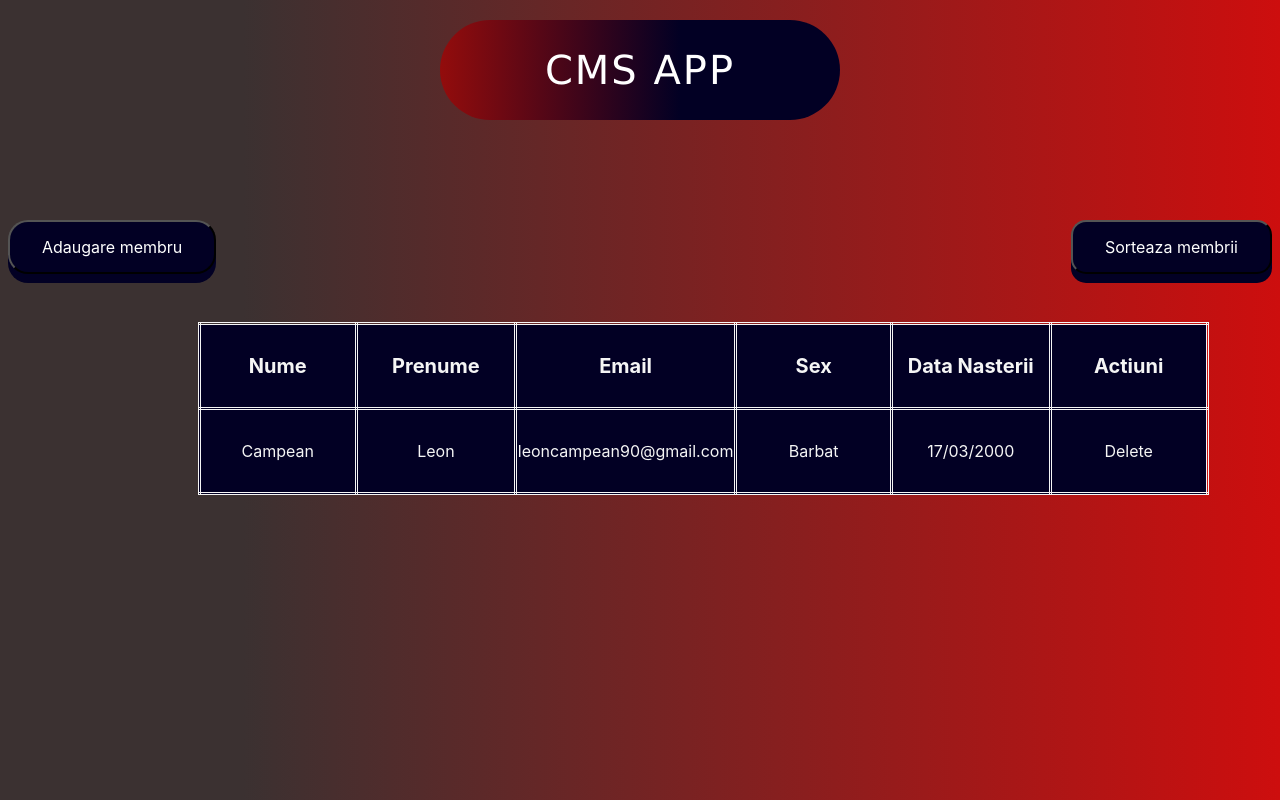
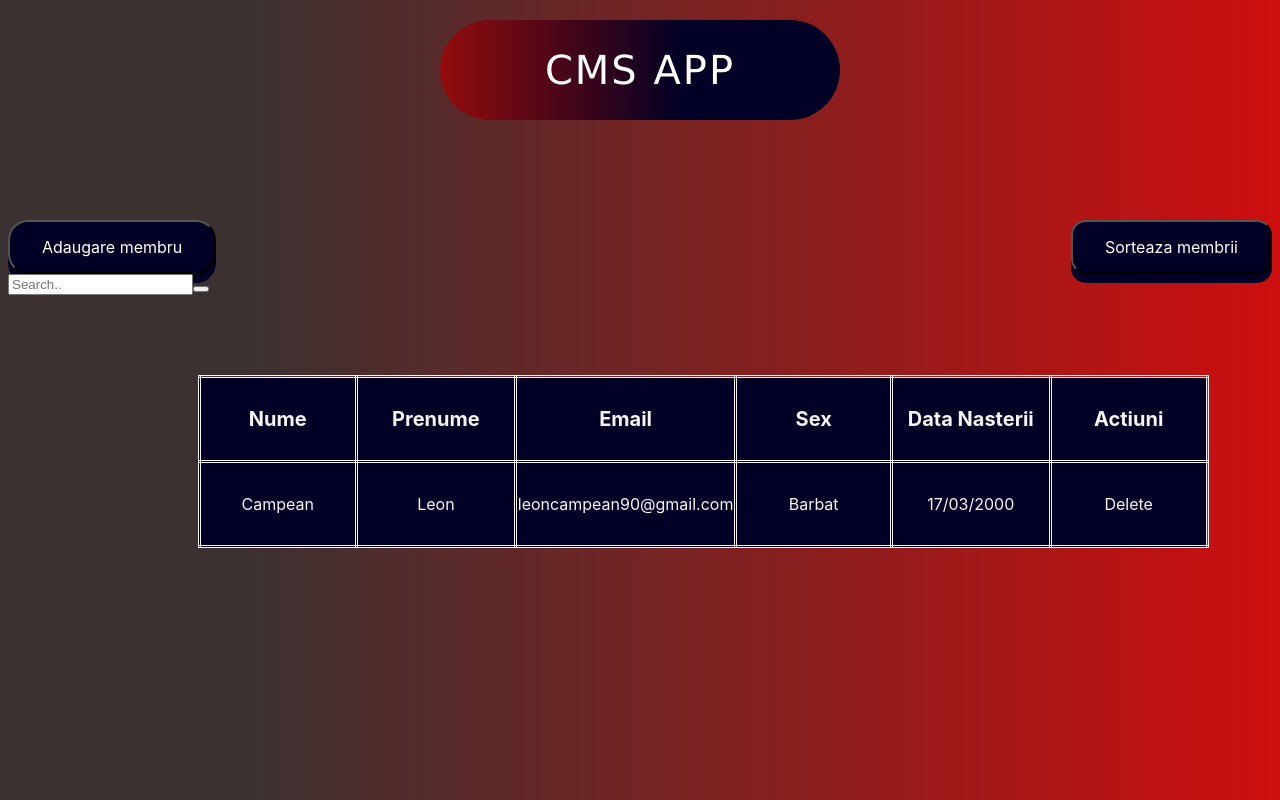
Before and after one commit to leoncampean/CMS_VUE, a Vue app in the folder website-cms/: page / in a window 1280 px wide. Built offline with nearby package versions, Linux system fonts and the light colour scheme.

Commit message:
Adding a search bar

```diff
--- a/website-cms/src/App.vue
+++ b/website-cms/src/App.vue
@@ -3,7 +3,9 @@
 <Text></Text>
 <TitleComponent></TitleComponent>
 <AdaugareButon></AdaugareButon>
+<SearchBarComponent></SearchBarComponent>
 <TabelComponent></TabelComponent>
+
 
 
 </section>
@@ -16,6 +18,8 @@ import TitleComponent from './components/TitleComponent.vue'
 import Text from './components/TestComponent.vue'
 import AdaugareButon from './components/ButoaneComponent.vue'
 import TabelComponent from './components/TabelComponent.vue'
+import SearchBarComponent from './components/SearchBarComponent.vue'
+
 
 
 
@@ -26,6 +30,7 @@ export default {
     Text,
     AdaugareButon,
     TabelComponent,
+    SearchBarComponent,
   }
 }
 </script>
--- a/website-cms/src/components/SearchBarComponent.vue
+++ b/website-cms/src/components/SearchBarComponent.vue
@@ -0,0 +1,19 @@
+<template>
+<section>
+    <div class="search-div">
+      <input type="text" placeholder="Search.." name="search">
+      <button type="submit"><i class="fa fa-search"></i></button>
+    </div>
+</section>
+
+</template>
+
+<script>
+export default {
+
+}
+</script>
+
+<style>
+
+</style>
--- a/website-cms/src/components/TabelComponent.vue
+++ b/website-cms/src/components/TabelComponent.vue
@@ -51,7 +51,7 @@ export default {
 
 table {
     color: whitesmoke;
-    margin-top: 3rem;
+    margin-top: 5rem;
     align-self: center;
     justify-self: center;
     width: 80%;
```
